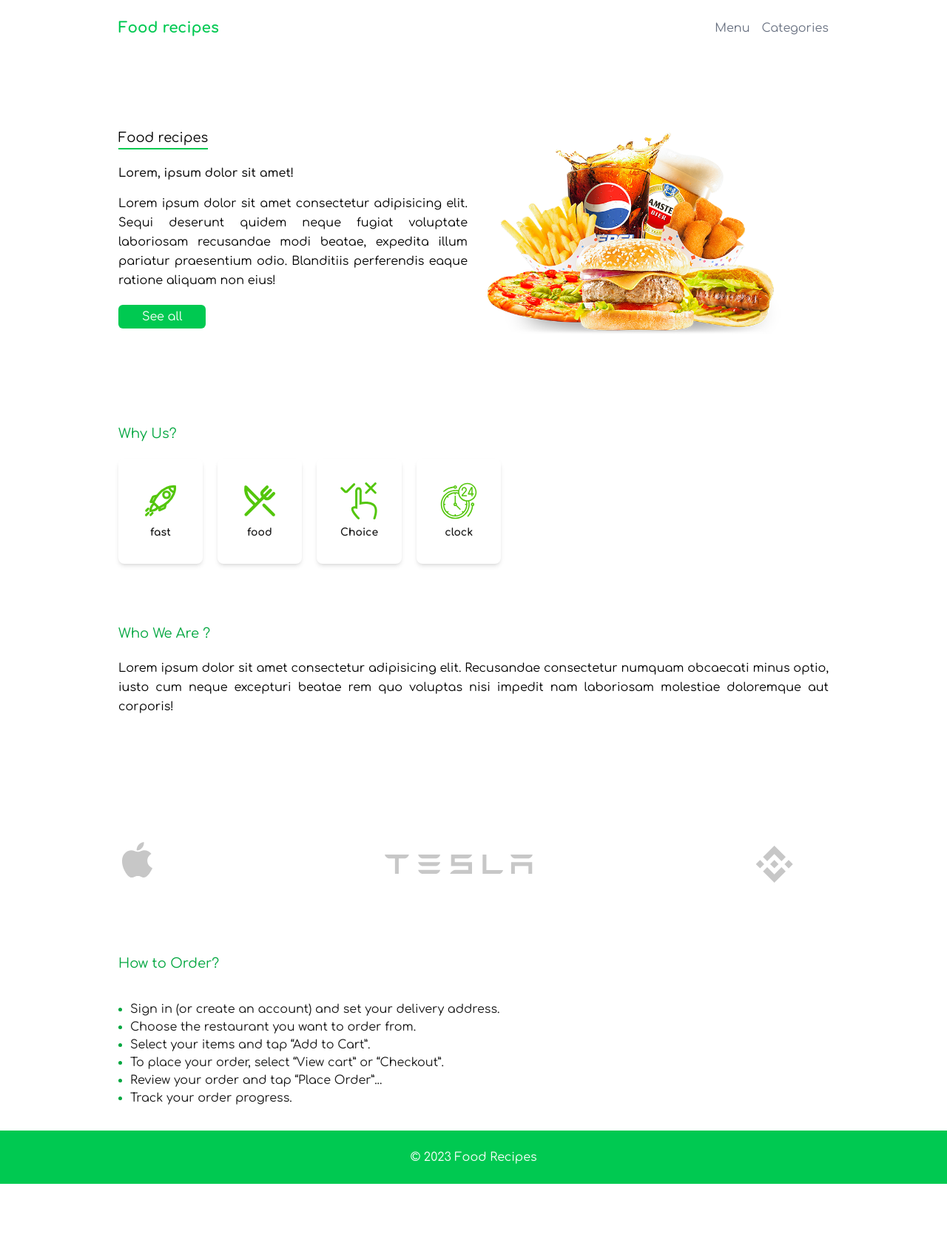
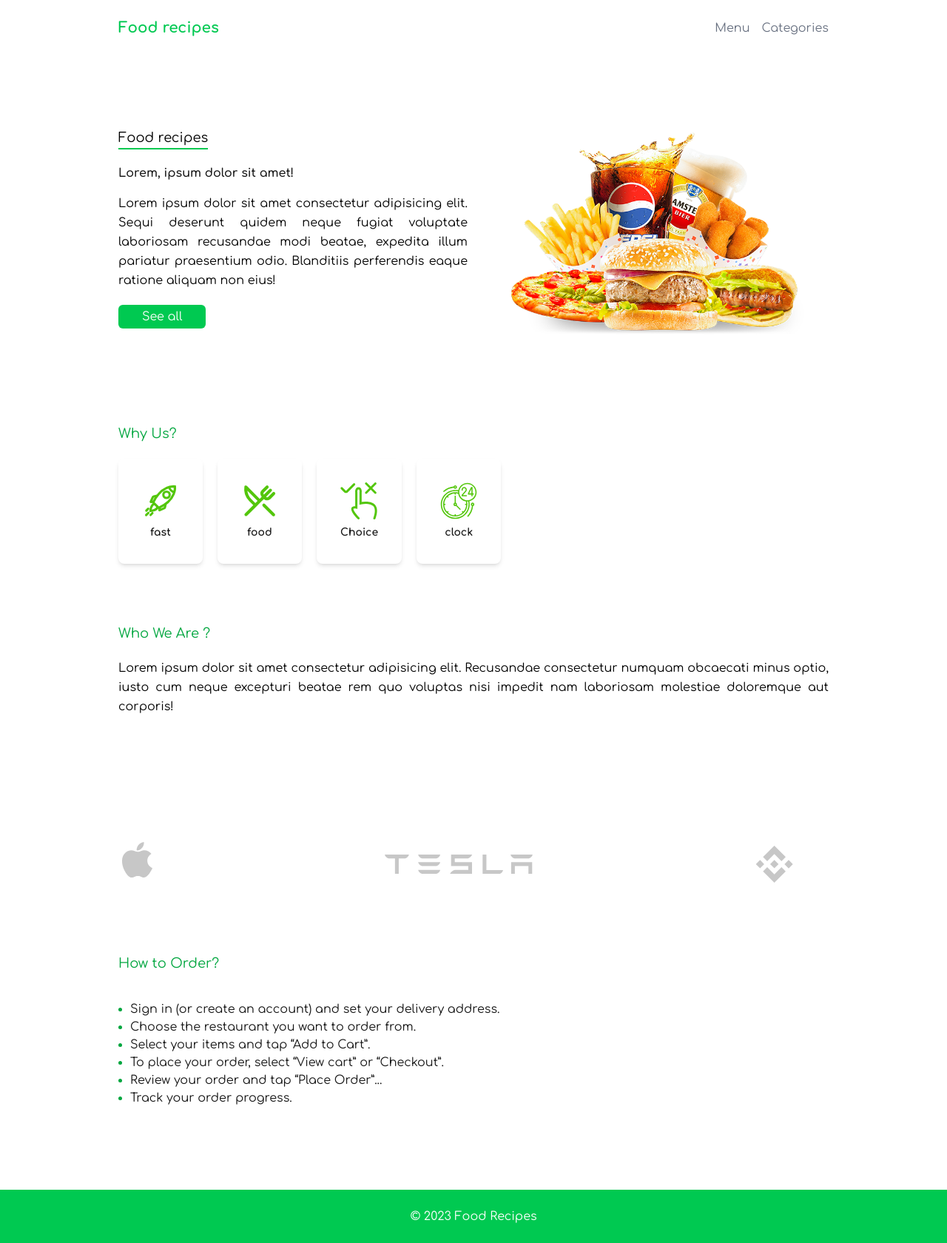
Before and after one commit to ashkankh/NextJS-Typescript-Tailwind-food-recipes-project, a Next.js app: page / in a window 1280 px wide. Shown: the whole page at 74% size. Before the commit the page ends 1600 px from the top, so only its background shows below. Built offline with nearby package versions, Linux system fonts and the light colour scheme.

Commit message:
fix eslint problem

```diff
--- a/components/layout/index.tsx
+++ b/components/layout/index.tsx
@@ -19,7 +19,7 @@ function Layout({ children }: { children: ReactNode }) {
                 {children}
             </main>
 
-            <footer className='w-full bg-green-500 py-2'>
+            <footer className='w-full bg-green-500 py-2 lg:px-40 md:mt-20'>
                 <div className={`${container}`}>
                     <p className='text-white text-center'>© 2023 Food Recipes</p>
                 </div>
--- a/components/modules/attribute.tsx
+++ b/components/modules/attribute.tsx
@@ -6,24 +6,29 @@ import Card from "../ui/card";
 import { Typography } from "../ui/Typograhy";
 
 export interface attributeType {
+  id: number;
   name: string;
   logo: React.ComponentType;
 }
 
 const items: attributeType[] = [
   {
+    id: 1,
     name: "fast",
     logo: Fast,
   },
   {
+    id: 2,
     name: "food",
     logo: Food,
   },
   {
+    id: 3,
     name: "Choice",
     logo: Choice,
   },
   {
+    id: 4,
     name: "clock",
     logo: Clock,
   },
@@ -32,10 +37,12 @@ const items: attributeType[] = [
 function Attribute() {
   return (
     <div className="my-20">
-      <Typography variant="title" color="primary">Why Us?</Typography>
+      <Typography variant="title" color="primary">
+        Why Us?
+      </Typography>
       <div className="flex w-full flex-row justify-center flex-wrap md:justify-start md:gap-5">
         {items.map((each) => (
-          <h1><Card data={each} /></h1>
+            <Card key={each.id} data={each} />
         ))}
       </div>
     </div>
--- a/components/modules/banner.tsx
+++ b/components/modules/banner.tsx
@@ -1,6 +1,6 @@
 import React from "react";
 import { Typography } from "../ui/Typograhy";
-
+import Image from "next/image";
 function Banner() {
   return (
     <>
@@ -26,10 +26,7 @@ function Banner() {
           </button>
         </div>
         <div className="flex md:w-1/2 h-auto">
-          <img
-            src="./images/banner.png"
-            className="flex object-contain md:max-h-70 mb-10"
-          ></img>
+          <Image width={1000} height={1000} src="/images/banner.png" alt="img" className="flex object-contain md:max-h-70 mb-10" />
         </div>
       </div>
     </>
--- a/components/modules/customer.tsx
+++ b/components/modules/customer.tsx
@@ -1,24 +1,24 @@
 import Apple from "../icons/Apple";
-import SpaceX from "../icons/SpaceX";
 import Tesla from "../icons/Tesla";
 import Binance from "../icons/Binance";
 
 interface customerType {
+  id: number;
   name: string;
   logo: React.ComponentType;
 }
 
 const customerLogos: customerType[] = [
-  { name: "Apple", logo: Apple },
-  { name: "Tesla", logo: Tesla },
-  { name: "Binance", logo: Binance },
+  { id: 1, name: "Apple", logo: Apple },
+  { id: 2, name: "Tesla", logo: Tesla },
+  { id: 3, name: "Binance", logo: Binance },
 ];
 
 function Customer() {
   return (
     <div className="flex flex-row gap-5 justify-between items-center flex-wrap ">
       {customerLogos.map((customerLogo) => (
-        <div className="flex ">
+        <div key={customerLogo.id} className="flex ">
           <customerLogo.logo />
         </div>
       ))}
```
